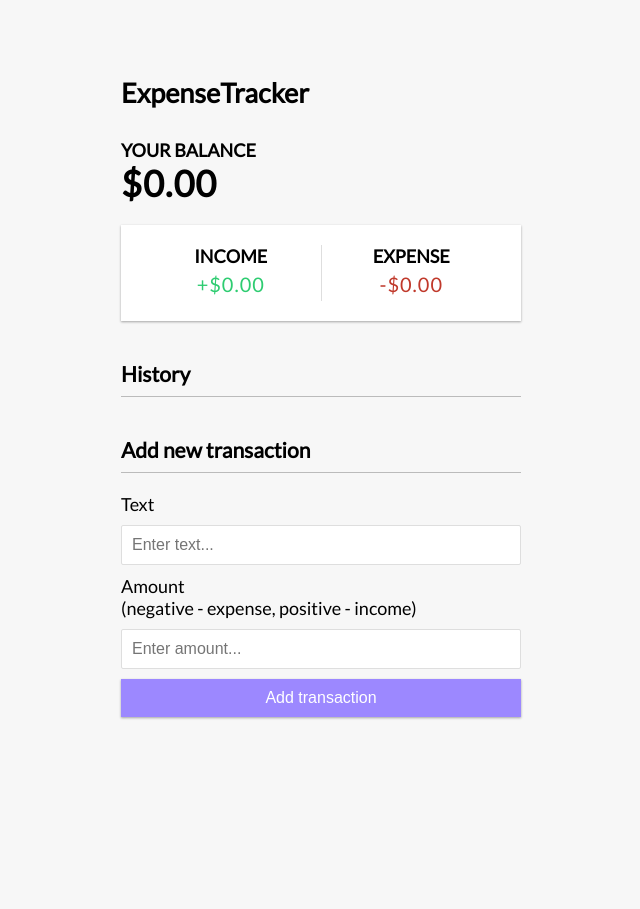
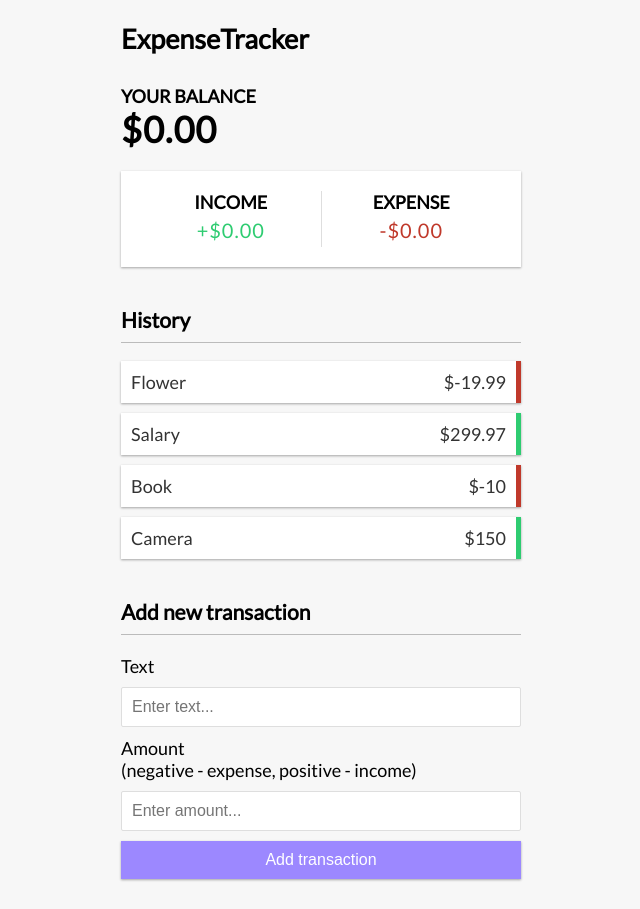
Before and after one commit to Shkurtevski/VueLearning, a Vue app in the folder vue-expense-tracker/: page / in a window 1280 px wide. Shown: the whole page, without its empty margins (319-959 px from the left). Before the commit the page ends 800 px from the top, so only its background shows below. Built offline with nearby package versions, Linux system fonts and the light colour scheme.

Commit message:
update document

```diff
--- a/vue-expense-tracker/src/App.vue
+++ b/vue-expense-tracker/src/App.vue
@@ -3,25 +3,36 @@
   <div class="container">
     <AppBalance />
     <IncomeExpenses />
-    <TransactionList />
+    <TransactionList :transactions="transactions"/>
     <AddTransaction />
   </div>
 </template>
 
-<script lang="ts">
+<!-- WITH-KEYWORD-SETUP-DOESNT-NEED-TO-BE-EXPORTED -->
+<script lang="ts" setup>
 import AppHeader from './components/AppHeader.vue'
 import AppBalance from './components/AppBalance.vue'
 import IncomeExpenses from './components/IncomeExpenses.vue'
 import TransactionList from './components/TransactionList.vue'
 import AddTransaction from './components/AddTransaction.vue'
 
-export default {
-  components: {
-    AppHeader,
-    AppBalance,
-    IncomeExpenses,
-    TransactionList,
-    AddTransaction
-  }
-}
+import { ref } from 'vue'
+
+const transactions = ref([
+  { id: 1, text: 'Flower', amount: -19.99 },
+  { id: 2, text: 'Salary', amount: 299.97 },
+  { id: 3, text: 'Book', amount: -10 },
+  { id: 4, text: 'Camera', amount: 150 }
+])
+
+// OLDER-WAY-TO-EXPORT-FILES
+// export default {
+//   components: {
+//     AppHeader,
+//     AppBalance,
+//     IncomeExpenses,
+//     TransactionList,
+//     AddTransaction
+//   }
+// }
 </script>
--- a/vue-expense-tracker/src/components/TransactionList.vue
+++ b/vue-expense-tracker/src/components/TransactionList.vue
@@ -1,20 +1,46 @@
 <template>
   <h3>History</h3>
   <ul id="list" class="list">
-    <!----- OPTIONS-API-RENDERING-METHOD ----->
-    <!-- <li
+    <li
       v-for="transaction in transactions"
       :key="transaction.id"
       :class="transaction.amount < 0 ? 'minus' : 'plus'"
     >
       {{ transaction.text }} <span>${{ transaction.amount }}</span>
       <button class="delete-btn">x</button>
-    </li> -->
+    </li>
   </ul>
 </template>
 
+<script lang="ts" setup>
+import { defineProps } from 'vue'
+
+interface Transaction {
+  id: number
+  text: string
+  amount: number
+}
+
+const props = defineProps({
+  transactions: {
+    type: Array as () => Transaction[],
+    required: true
+  }
+})
+</script>
+
+<!----- COMPOSITION-API ----->
+<!-- <script lang="ts" setup>
+const transactions = [
+  { id: 1, text: 'Flower', amount: -19.99 },
+  { id: 2, text: 'Salary', amount: 299.97 },
+  { id: 3, text: 'Book', amount: -10 },
+  { id: 4, text: 'Camera', amount: 150 }
+]
+</script> -->
+
 <!----- OPTIONS-API ----->
-<script lang="ts">
+<!-- <script lang="ts">
 export default {
   data() {
     return {
@@ -27,4 +53,4 @@ export default {
     }
   }
 }
-</script>
+</script> -->
```
